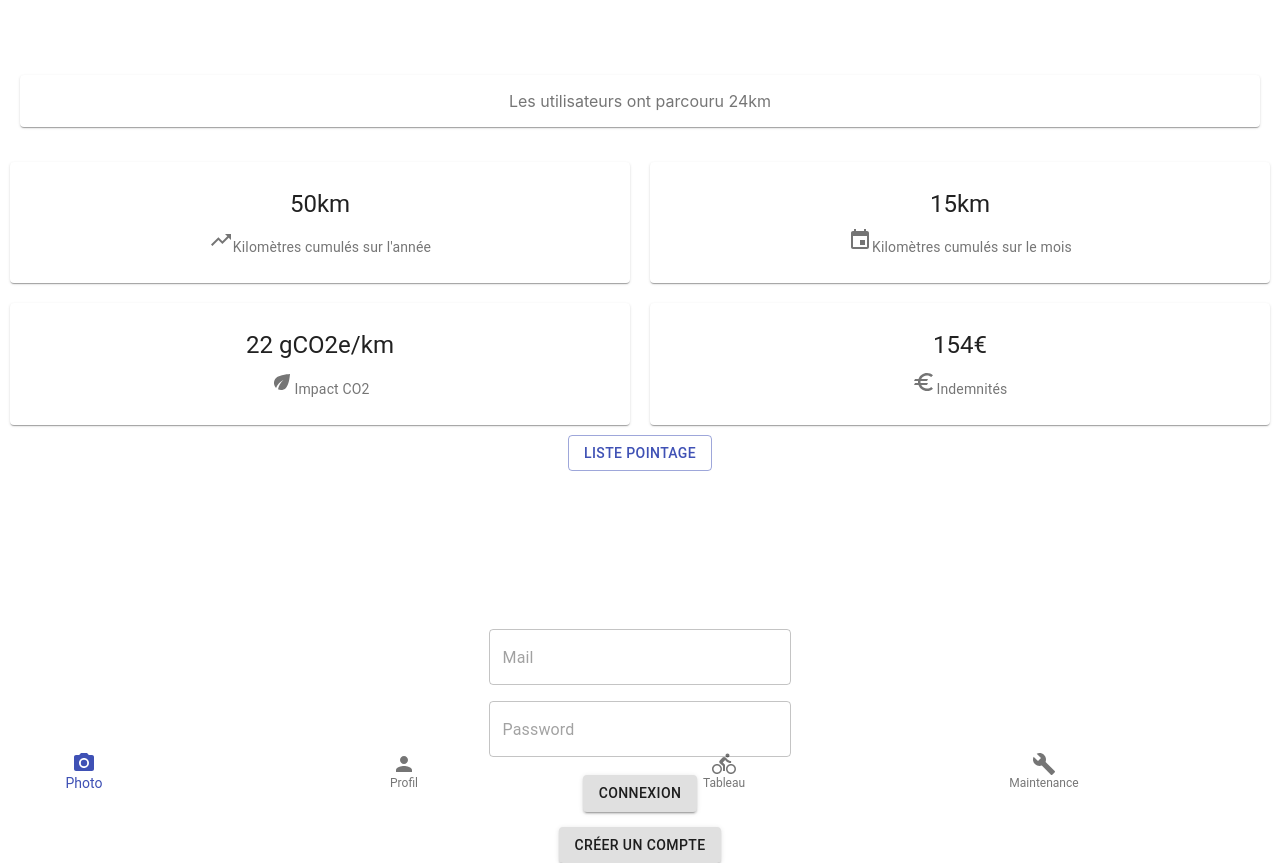
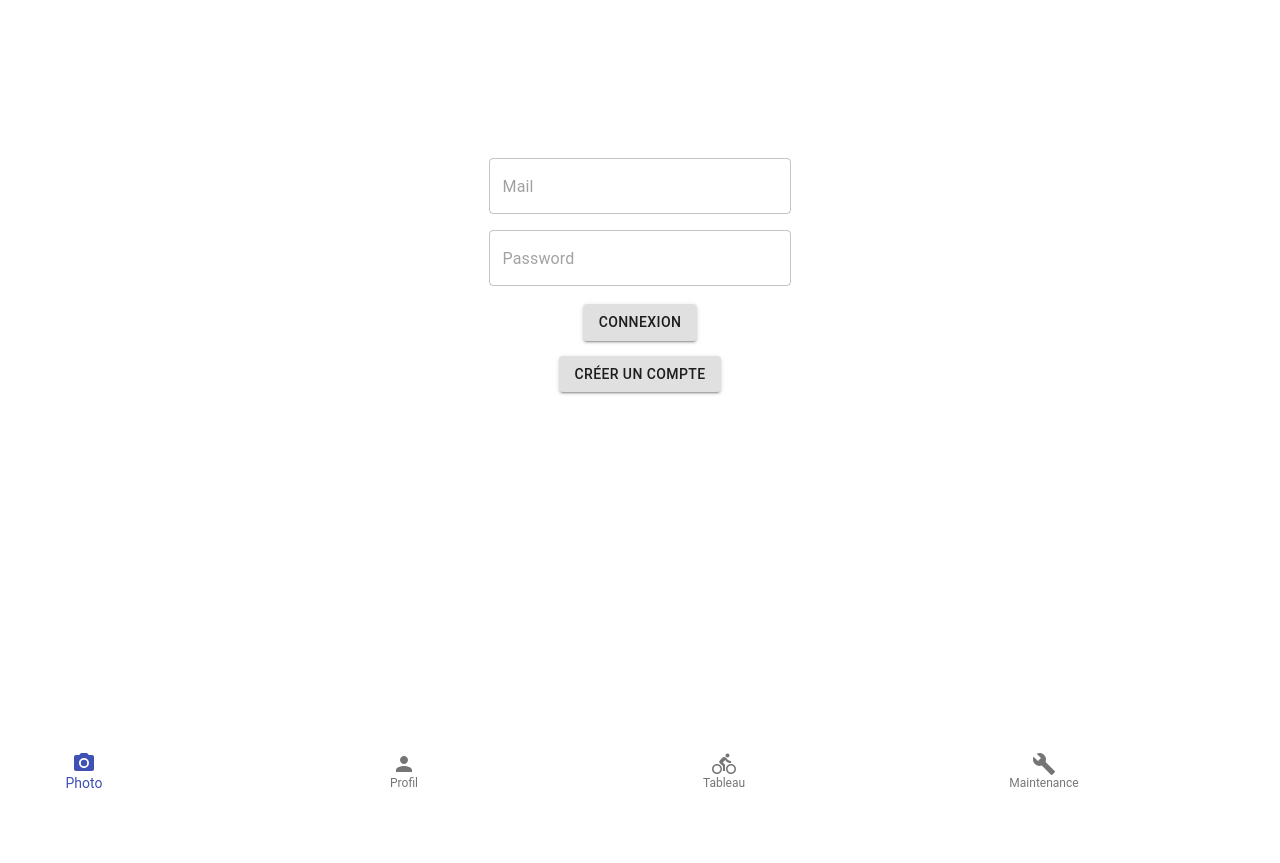
Before and after one commit to E42-d/VeloDeFonction-React, a React (Create React App) app in the folder mon-app/: page / in a window 1280 px wide. After the commit the page ends 800 px from the top, so only its background shows below. Built offline with nearby package versions, Linux system fonts and the light colour scheme.

Commit message:
merge profil

```diff
--- a/mon-app/src/App.js
+++ b/mon-app/src/App.js
@@ -1,12 +1,12 @@
 import "./App.css";
 import Footer from "./Main/Footer/Footer";
-import Dashboard from "./User/Components/Dashboard";
+import Dashboard from "./User/Components/Dashboard/Dashboard";
 import Login from "./User/Components/Login/Login";
 
 function App() {
   return (
     <div className="App">
-      <Dashboard />
+      {/* <Dashboard /> */}
       <Footer />
       <Login />
     </div>
--- a/mon-app/src/User/Components/Dashboard.jsx
+++ b/mon-app/src/User/Components/Dashboard/Dashboard.jsx
@@ -1,7 +1,6 @@
 import React from "react";
 import { makeStyles } from "@material-ui/core/styles";
 import Kpi from "./Kpi";
-
 import KmUsers from "./KmUsers";
 import PopupList from "./PopupList";
 
```
Also changed, not shown: mon-app/src/User/Components/Dashboard/KmUsers.jsx (renamed from mon-app/src/User/Components/KmUsers.jsx), mon-app/src/User/Components/Dashboard/Kpi.jsx (renamed from mon-app/src/User/Components/Kpi.jsx), mon-app/src/User/Components/Dashboard/PopupList.jsx (renamed from mon-app/src/User/Components/PopupList.jsx), 1 other file (tests, documents, lock files or other folders).
